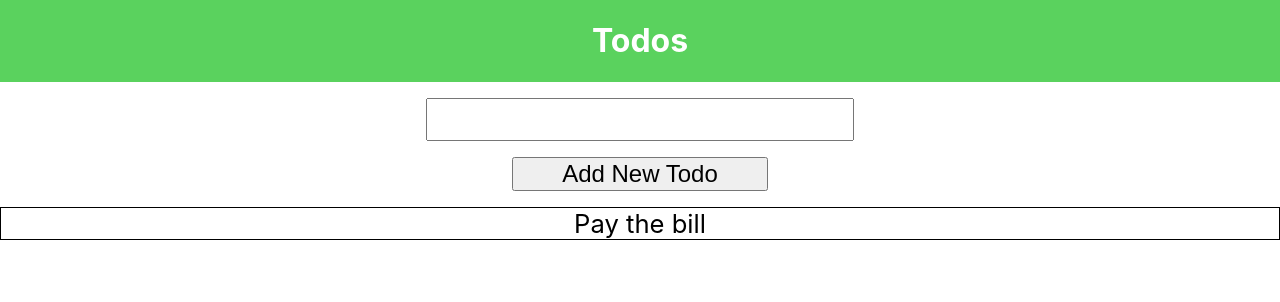
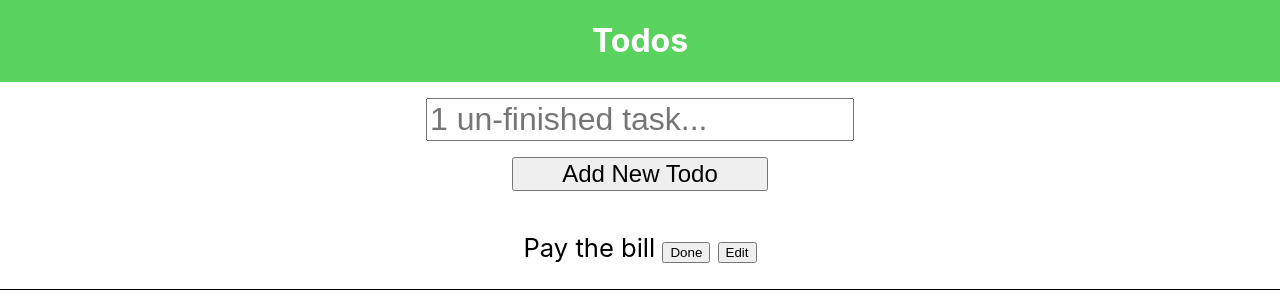
Before and after one commit to iamyusuf/react-todo-app, a React (Create React App) app: page / in a window 1280 px wide. Shown: the top 302 px of the page. Built offline with nearby package versions, Linux system fonts and the light colour scheme.

Commit message:
add little bit of styling

```diff
--- a/src/components/TodoList.js
+++ b/src/components/TodoList.js
@@ -2,8 +2,11 @@ import PropTypes from 'prop-types';
 import styled from "styled-components";
 
 const TodoItem = styled.div`
-	border: 1px solid black;
+	border-bottom: 1px solid black;
 	font-size: 1.6em;
+  text-decoration: ${props => props.done ? 'line-through' : ''};
+  color: ${props => props.done ? '#9e9e9e' : '#000'};
+	padding: 1em;
 `
 
 export default function TodoList({ todos }) {
@@ -15,8 +18,8 @@ export default function TodoList({ todos }) {
 		<div>
 			{
 				todos.map(todo => (
-					<TodoItem>
-						{todo.task}
+					<TodoItem done={todo.done} key={todo.id}>
+						{todo.task} <button>Done</button> {" "} <button>Edit</button>
 					</TodoItem>
 				))
 			}
--- a/src/components/Todos.js
+++ b/src/components/Todos.js
@@ -2,6 +2,7 @@ import styled from "styled-components";
 import TodoList from "./TodoList";
 import { nanoid } from "nanoid";
 import { useReducer, useState } from "react";
+import { pluralize } from "../lib/helpers";
 
 const TodoCard = styled.div`
 	display: flex;
@@ -55,6 +56,8 @@ export default function Todos() {
 	const [todos, dispatch] = useReducer(reducer, defaultTodos);
 	const [todoText, setTodoText] = useState('');
 
+	const unDoneTasks = todos.filter(todo => !todo.done).length;
+
 	const handleClickAddTodo = () => {
 		if (!todoText) {
 			return
@@ -70,6 +73,8 @@ export default function Todos() {
 		setTodoText('')
 	}
 
+	const placeholder = `${unDoneTasks} un-finished ${pluralize(unDoneTasks, 'task', 'tasks')}...`
+
 	return <TodoCard>
 		<TodoCardHeading>
 			<h1>Todos</h1>
@@ -78,7 +83,7 @@ export default function Todos() {
 		<TodoForm>
 
 			<TodoForm>
-				<TodoTaskInput value={todoText} onChange={e => setTodoText(e.target.value)} type="text"/>
+				<TodoTaskInput placeholder={`${placeholder}`} value={todoText} onChange={e => setTodoText(e.target.value)} type="text"/>
 			</TodoForm>
 
 			<AddTodoButton onClick={handleClickAddTodo}>
--- /dev/null
+++ b/src/lib/helpers.js
@@ -0,0 +1,7 @@
+export function pluralize(num, singleForm, pluralForm) {
+	if (num <= 1) {
+		return singleForm
+	}
+
+	return pluralForm;
+}
```
